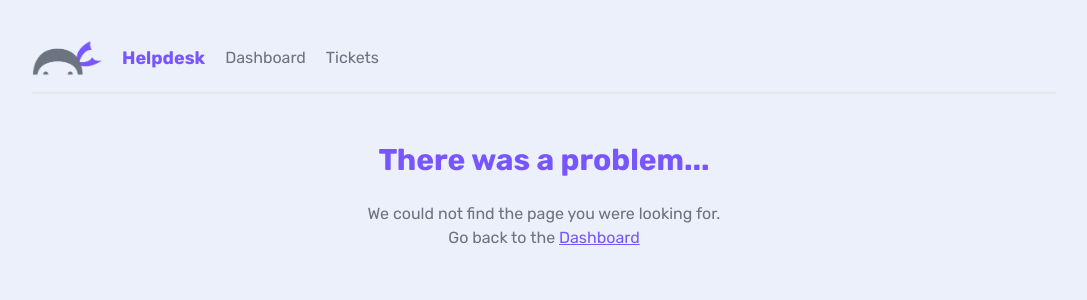
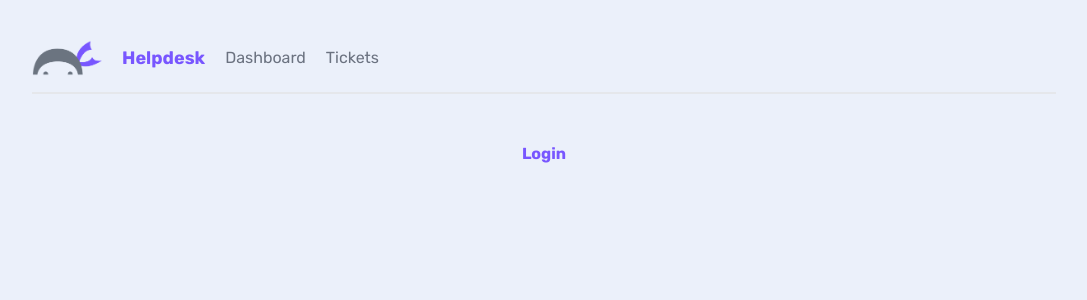
Before and after one commit to Mig-uel/helpdesk, a Next.js app: page /auth/login in a window 1280 px wide. Before the commit this address had no page. Shown: the top 300 px of the page, without its empty margins (96-1183 px from the left). Built offline with nearby package versions, Linux system fonts and the light colour scheme.

Commit message:
feat: Add Login page component for user login

```diff
--- /dev/null
+++ b/app/auth/login/page.tsx
@@ -0,0 +1,9 @@
+const Login = () => {
+  return (
+    <main>
+      <h2 className='text-center'>Login</h2>
+    </main>
+  )
+}
+
+export default Login
```
